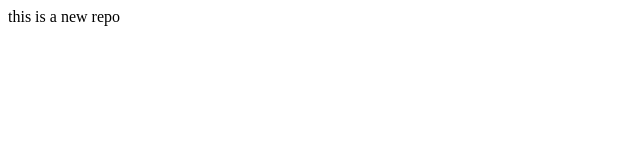
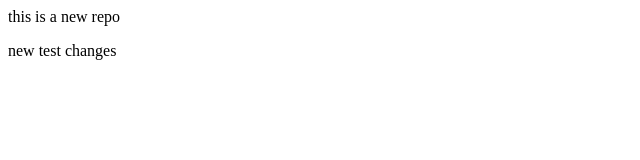
Before and after one commit to danish-khan-git-hub/localrepo, a plain HTML site: page index.html in a window 1280 px wide. Shown: the full height of the page, 0-640 px from the left. Drawn offline with Linux system fonts and the light colour scheme.

Commit message:
changes in index file

```diff
--- a/index.html
+++ b/index.html
@@ -1 +1,2 @@
 <p>this is a new repo</p>
+<p>new test changes</p>
```
